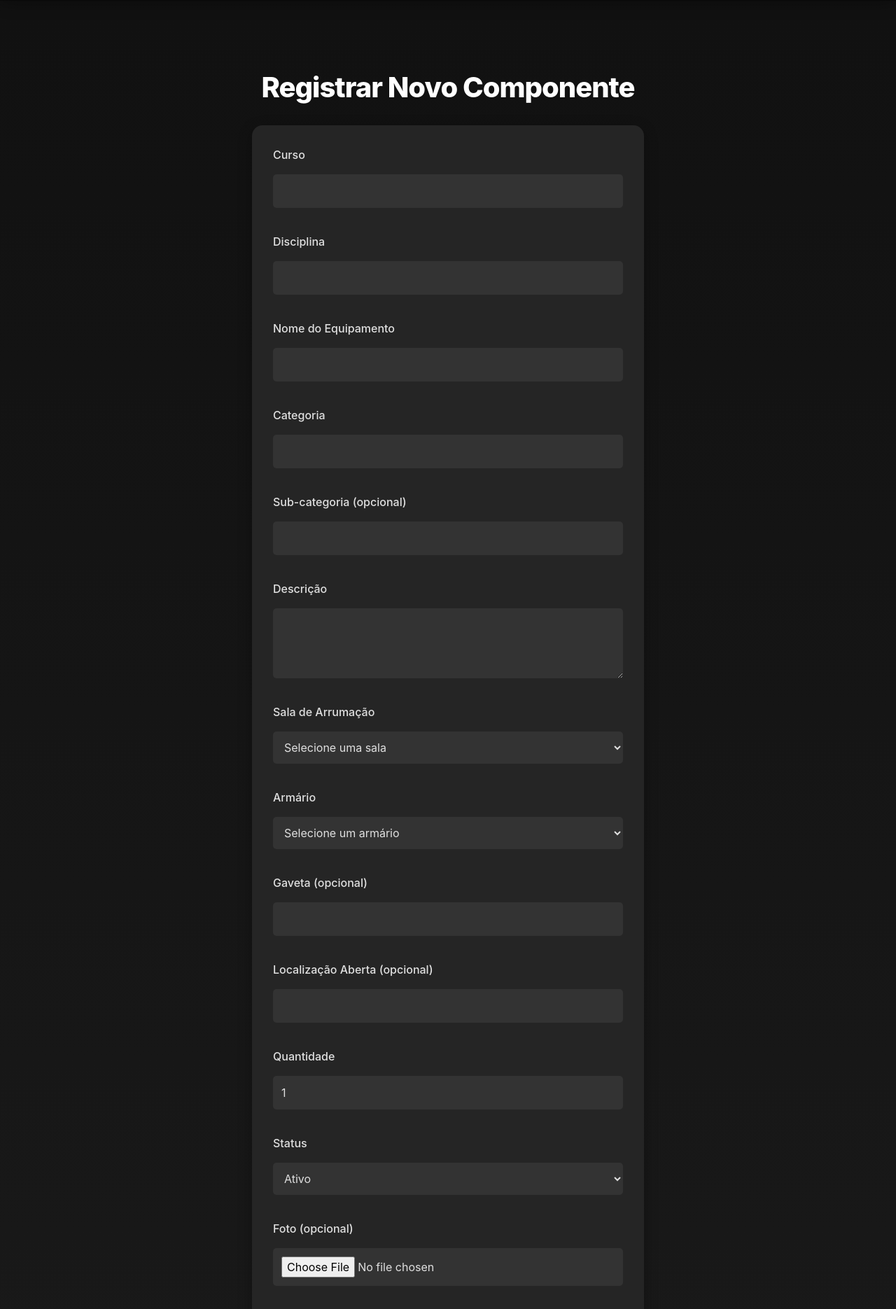
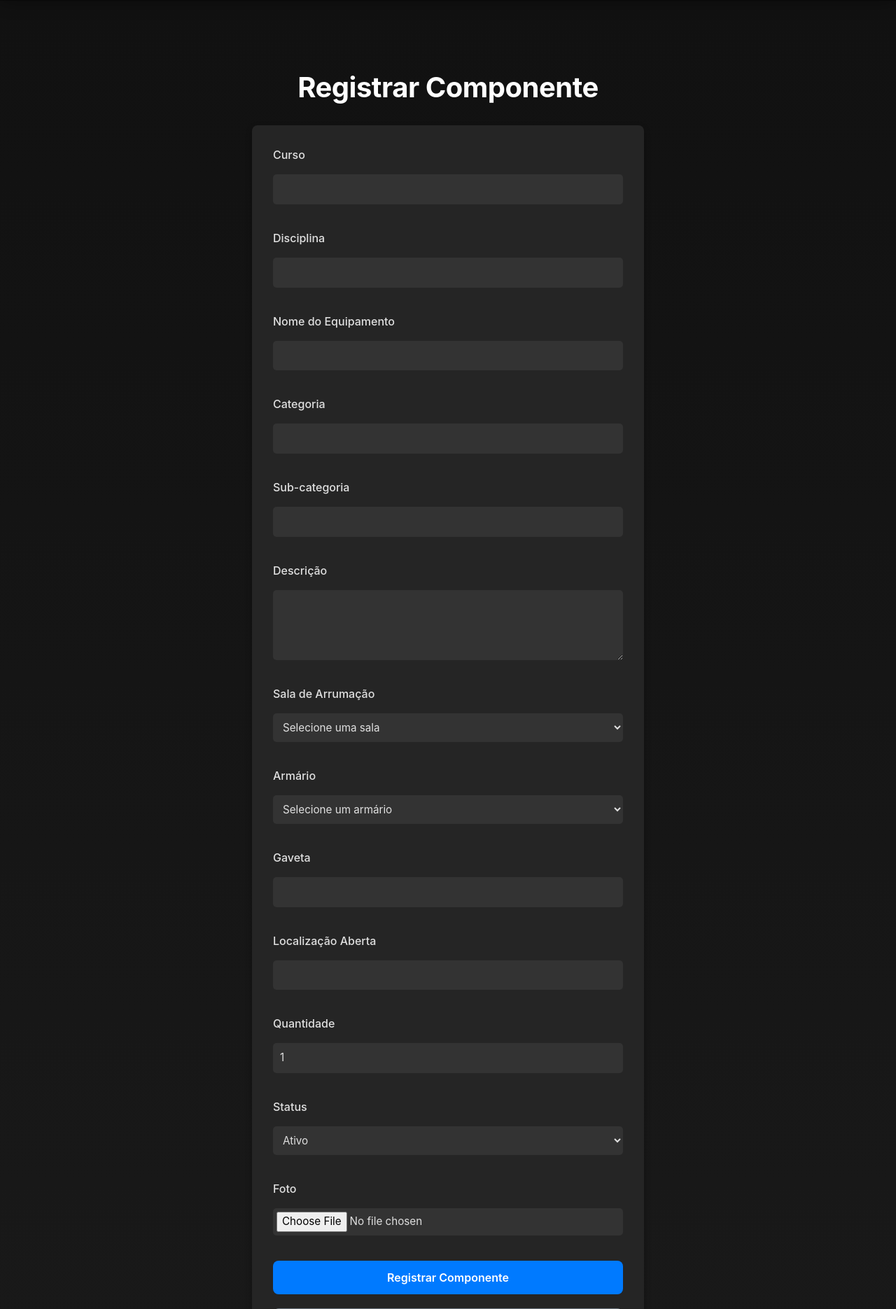
Before and after one commit to BigFoot355/Inventory-Website, a Django app: template inventory/templates/inventory/register_component.html in a window 1280 px wide. Shown: the part 472-2342 px from the top of the page at 70% size. Run offline with Django 3.2, Linux system fonts and the light colour scheme; the template is opened without the code that fills it, so the values that code supplies are empty; some libraries are stand-ins or nearby versions.

Commit message:
Update register_component.html

```diff
--- a/inventory/templates/inventory/register_component.html
+++ b/inventory/templates/inventory/register_component.html
@@ -4,8 +4,8 @@
 {% block title %}Registrar Componente - Sistema de Inventário{% endblock %}
 
 {% block content %}
-<div class="register-container">
-    <h1 class="register-title">Registrar Novo Componente</h1>
+<div class="register-component-container">
+    <h1 class="register-component-title">Registrar Componente</h1>
 
     <!-- Mensagens de Feedback -->
     {% if messages %}
@@ -38,7 +38,7 @@
             <input type="text" name="categoria" id="categoria" required>
         </div>
         <div class="form-group">
-            <label for="sub_categoria">Sub-categoria (opcional)</label>
+            <label for="sub_categoria">Sub-categoria</label>
             <input type="text" name="sub_categoria" id="sub_categoria">
         </div>
         <div class="form-group">
@@ -59,62 +59,66 @@
             <select name="armario" id="armario" required>
                 <option value="" disabled selected>Selecione um armário</option>
                 {% for cabinet in cabinets %}
-                    <option value="{{ cabinet.id }}">{{ cabinet.name }} ({{ cabinet.room.name }})</option>
+                    <option value="{{ cabinet.id }}" data-room-id="{{ cabinet.room.id }}">{{ cabinet.name }} ({{ cabinet.room.name }})</option>
                 {% endfor %}
             </select>
         </div>
         <div class="form-group">
-            <label for="gaveta">Gaveta (opcional)</label>
+            <label for="gaveta">Gaveta</label>
             <input type="text" name="gaveta" id="gaveta">
         </div>
         <div class="form-group">
-            <label for="localizacao_aberta">Localização Aberta (opcional)</label>
+            <label for="localizacao_aberta">Localização Aberta</label>
             <input type="text" name="localizacao_aberta" id="localizacao_aberta">
         </div>
         <div class="form-group">
             <label for="quantidade">Quantidade</label>
-            <input type="number" name="quantidade" id="quantidade" value="1" min="1" required>
+            <input type="number" name="quantidade" id="quantidade" min="1" value="1" required>
         </div>
         <div class="form-group">
             <label for="status">Status</label>
             <select name="status" id="status">
-                <option value="ativo">Ativo</option>
+                <option value="ativo" selected>Ativo</option>
                 <option value="baixa">Baixa</option>
             </select>
         </div>
         <div class="form-group">
-            <label for="foto">Foto (opcional)</label>
-            <input type="file" name="foto" id="foto" accept="image/*">
+            <label for="foto">Foto</label>
+            <input type="file" name="foto" id="foto">
         </div>
-        <button type="submit" class="btn btn-primary">Registrar</button>
-        <a href="{% url 'dashboard' %}" class="btn btn-secondary">Voltar</a>
+        <button type="submit" class="btn btn-primary">Registrar Componente</button>
+        <a href="{% url 'dashboard' %}" class="btn btn-secondary">Cancelar</a>
     </form>
 </div>
 
 <!-- CSS Embutido -->
 <style>
-    .register-container {
+    /* Register Component Container */
+    .register-component-container {
         max-width: 600px;
         margin: 0 auto;
         padding: 40px 20px;
+    }
+
+    .register-component-title {
+        font-size: 2.5rem;
+        font-weight: 700;
+        color: #ffffff;
+        text-align: center;
+        margin-bottom: 30px;
+        letter-spacing: -0.5px;
+    }
+
+    /* Mensagens de Feedback */
+    .messages {
+        margin-bottom: 30px;
         text-align: center;
     }
 
-    .register-title {
-        font-size: 2.5rem;
-        font-weight: 800;
-        color: #ffffff;
-        margin-bottom: 30px;
-        letter-spacing: -1px;
-    }
-
-    .messages {
-        margin-bottom: 30px;
-    }
-
     .alert {
+        display: inline-block;
         padding: 12px 20px;
-        border-radius: 10px;
+        border-radius: 8px;
         margin-bottom: 15px;
         font-size: 1rem;
         box-shadow: 0 4px 10px rgba(0, 0, 0, 0.3);
@@ -130,14 +134,15 @@
         color: #ffffff;
     }
 
+    /* Formulário de Registro */
     .register-form {
-        background: #252525;
-        padding: 30px;
-        border-radius: 15px;
-        box-shadow: 0 6px 20px rgba(0, 0, 0, 0.3);
         display: flex;
         flex-direction: column;
         gap: 20px;
+        background: #252525;
+        padding: 30px;
+        border-radius: 8px;
+        box-shadow: 0 4px 10px rgba(0, 0, 0, 0.3);
     }
 
     .form-group {
@@ -147,23 +152,25 @@
     }
 
     .form-group label {
-        text-align: left;
-        font-size: 1rem;
         color: #e0e0e0;
         font-weight: 500;
+        font-size: 1rem;
     }
 
     .form-group input,
     .form-group select,
     .form-group textarea {
-        width: 100%;
-        padding: 12px;
+        padding: 10px;
         border: none;
         border-radius: 5px;
         background: #333333;
         color: #e0e0e0;
-        font-size: 1rem;
-        transition: box-shadow 0.3s ease;
+        font-size: 0.95rem;
+    }
+
+    .form-group textarea {
+        resize: vertical;
+        min-height: 100px;
     }
 
     .form-group input:focus,
@@ -173,28 +180,30 @@
         box-shadow: 0 0 5px rgba(0, 122, 255, 0.5);
     }
 
-    .form-group textarea {
-        resize: vertical;
-        min-height: 100px;
+    .form-group input[type="file"] {
+        padding: 5px;
     }
 
-    .btn {
-        display: inline-block;
-        padding: 14px 30px;
-        border-radius: 30px;
+    .register-form button,
+    .register-form a {
+        padding: 12px 30px;
+        border-radius: 8px;
+        text-align: center;
+        font-weight: 600;
+        font-size: 1rem;
         text-decoration: none;
-        font-weight: 600;
-        font-size: 1.1rem;
-        transition: all 0.3s ease;
+        transition: background 0.3s ease, transform 0.3s ease;
     }
 
     .btn-primary {
-        background: linear-gradient(90deg, #007aff, #005bb5);
+        background: #007aff;
         color: #ffffff;
+        border: none;
+        cursor: pointer;
     }
 
     .btn-primary:hover {
-        background: linear-gradient(90deg, #005bb5, #003f7f);
+        background: #005bb5;
         transform: scale(1.05);
     }
 
@@ -207,5 +216,75 @@
         background: #4a4a4a;
         transform: scale(1.05);
     }
+
+    /* Responsividade */
+    @media (max-width: 576px) {
+        .register-component-container {
+            padding: 20px 15px;
+        }
+
+        .register-component-title {
+            font-size: 2rem;
+        }
+
+        .register-form {
+            padding: 20px;
+        }
+
+        .form-group label {
+            font-size: 0.95rem;
+        }
+
+        .form-group input,
+        .form-group select,
+        .form-group textarea {
+            font-size: 0.9rem;
+        }
+
+        .register-form button,
+        .register-form a {
+            padding: 10px 20px;
+            font-size: 0.9rem;
+        }
+    }
 </style>
+
+<!-- JavaScript para Filtragem Dinâmica -->
+<script>
+    document.addEventListener('DOMContentLoaded', function() {
+        const salaSelect = document.getElementById('sala_arrumacao');
+        const armarioSelect = document.getElementById('armario');
+        const allOptions = Array.from(armarioSelect.querySelectorAll('option')).slice(1); // Exclui a opção "Selecione um armário"
+
+        function filterCabinets() {
+            const selectedRoomId = salaSelect.value;
+
+            // Limpar as opções atuais, mantendo apenas a opção padrão
+            armarioSelect.innerHTML = '<option value="" disabled selected>Selecione um armário</option>';
+
+            // Filtrar e adicionar apenas os armários da sala selecionada
+            allOptions.forEach(option => {
+                const roomId = option.getAttribute('data-room-id');
+                if (roomId === selectedRoomId) {
+                    armarioSelect.appendChild(option.cloneNode(true));
+                }
+            });
+
+            // Se não houver armários para a sala selecionada, exibir uma mensagem
+            if (armarioSelect.options.length === 1) {
+                const noOption = document.createElement('option');
+                noOption.value = '';
+                noOption.disabled = true;
+                noOption.textContent = 'Nenhum armário disponível para esta sala';
+                armarioSelect.appendChild(noOption);
+            }
+        }
+
+        // Executar a filtragem ao carregar a página
+        filterCabinets();
+
+        // Executar a filtragem sempre que a sala mudar
+        salaSelect.addEventListener('change', filterCabinets);
+    });
+</script>
 {% endblock %}
```
